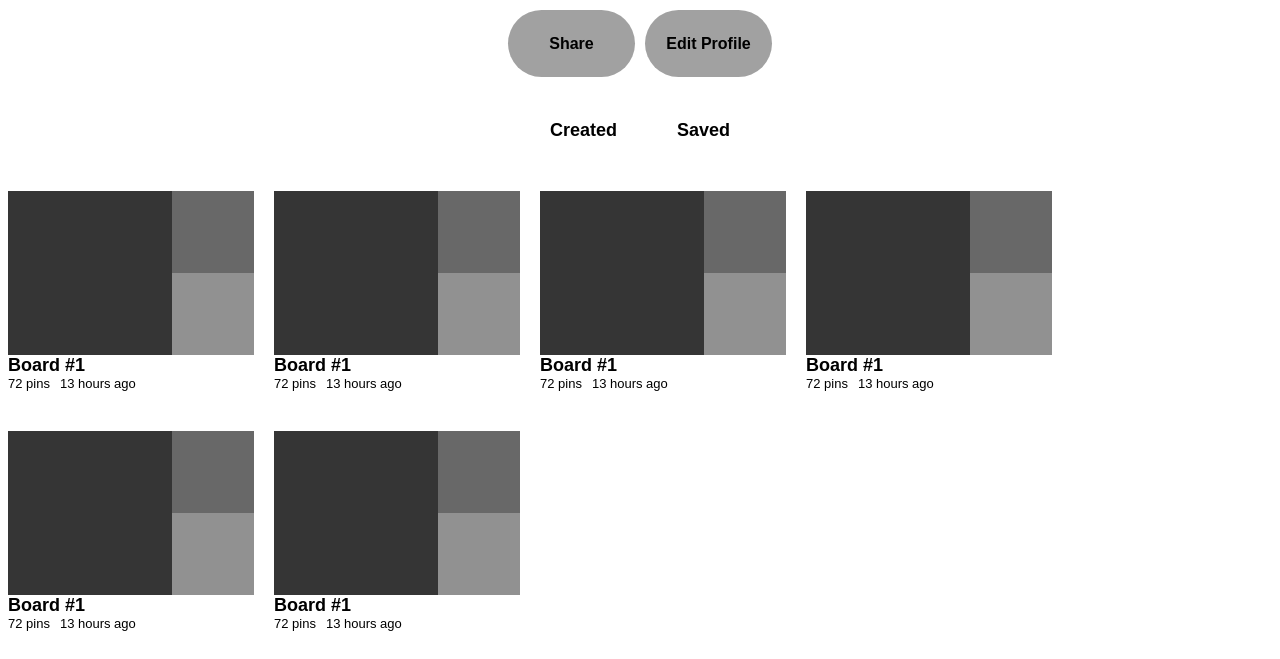
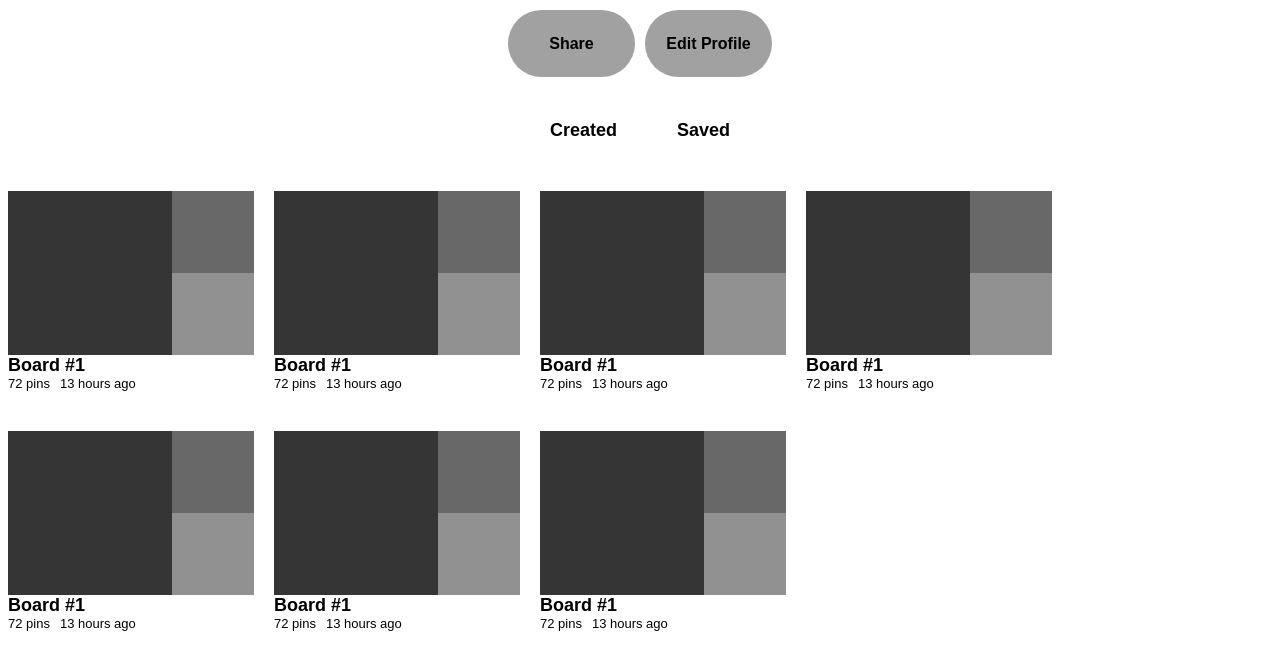
Before and after one commit to innosukei/pinterest_copy, a plain HTML site: page index.html in a window 1280 px wide. Shown: the part 422-1081 px from the top of the page. Drawn offline with Linux system fonts and the light colour scheme.

Commit message:
nambah 1 aja

```diff
--- a/index.html
+++ b/index.html
@@ -208,6 +208,26 @@
                     </div>
                 </div>
             </div>
+            <div class="board_template">
+                <div class="board_preview">
+                    <div class="cover"></div>
+                    <div class="pins_saved">
+                        <div class="pin_1"></div>
+                        <div class="pin_2"></div>
+                    </div>
+                </div>
+                <div class="board_title">
+                    Board #1
+                </div>
+                <div class="content_info">
+                    <div class="amount">
+                        72 pins
+                    </div>
+                    <div class="last_edited">
+                        13 hours ago
+                    </div>
+                </div>
+            </div>
         </div>
     </div>
 
```
